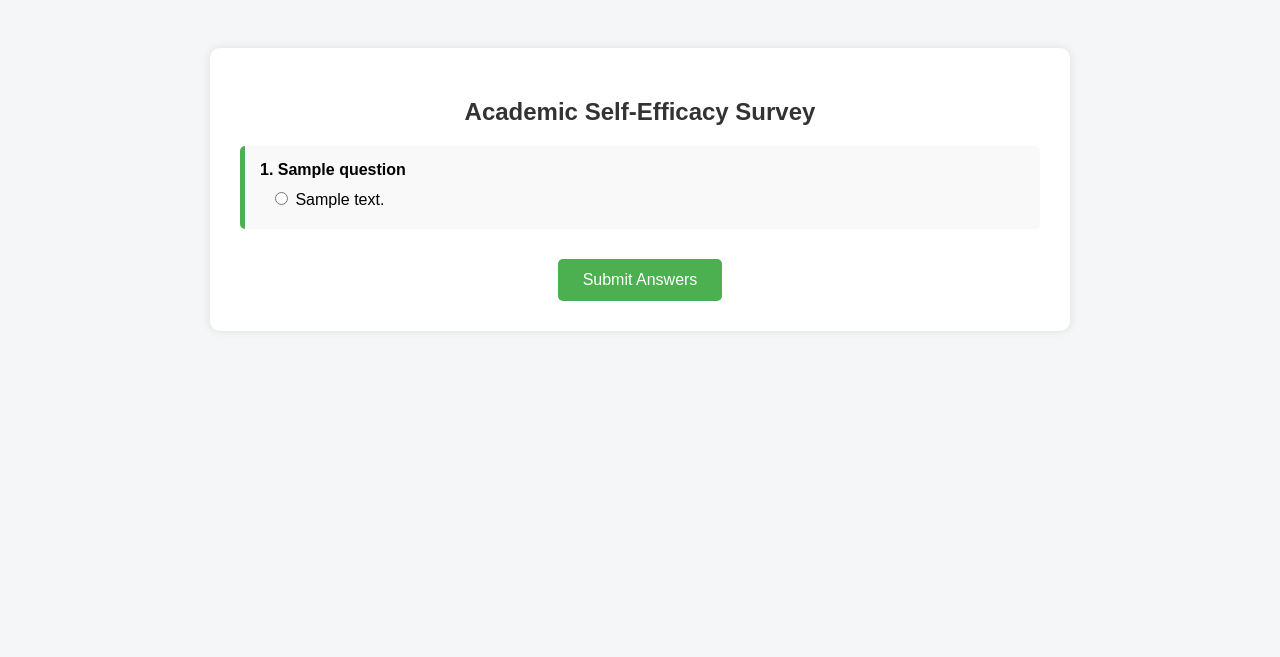
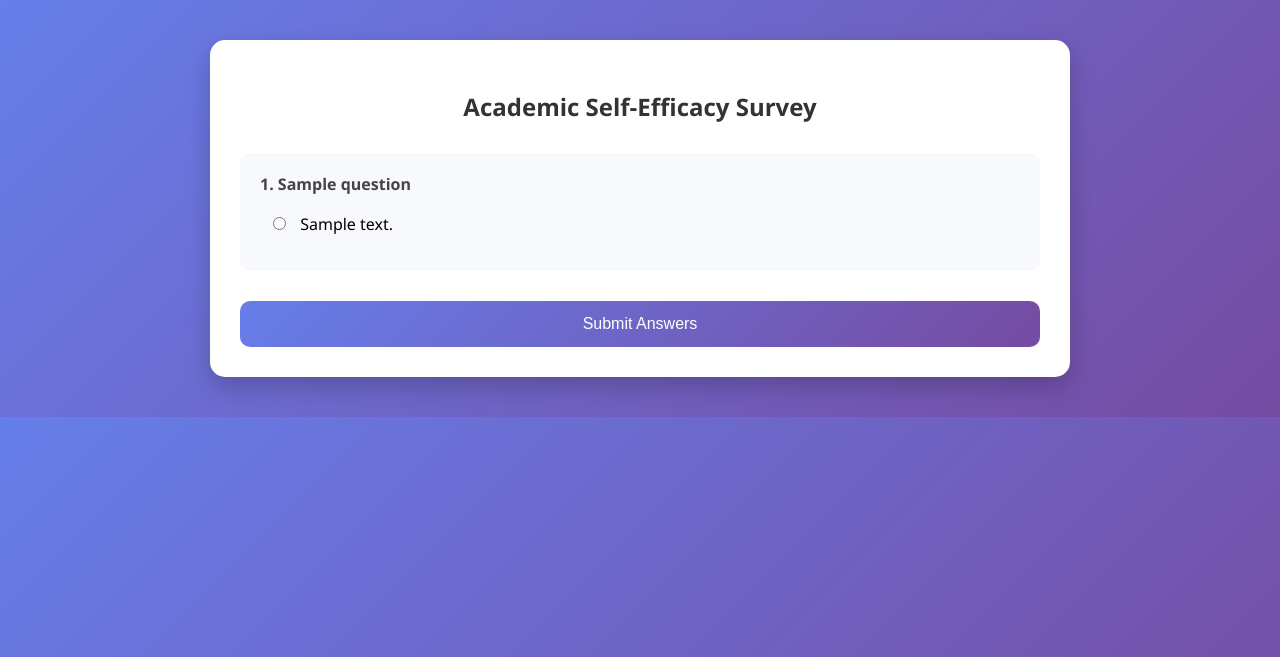
Before and after one commit to dostonbeksoburov65-sudo/psychological-survey-system, a Flask app: template templates/survey.html in a window 1280 px wide. Shown: the top 657 px of the page. Run offline with Flask 3, Linux system fonts and the light colour scheme; the template is opened without the code that fills it: most values are stand-ins (such as "Sample title", 1, 10 or a date in 2020).

Commit message:
update design

```diff
--- a/app.py
+++ b/app.py
@@ -1,22 +1,42 @@
 from flask import Flask, render_template, request
 import json
+import os
 import re
 from datetime import datetime
 
 app = Flask(__name__)
 
 
-# -------------------------
-# LOAD QUESTIONS FROM JSON
-# -------------------------
+# =========================
+# LOAD QUESTIONS
+# =========================
 def load_questions():
     with open("questions.json", "r") as file:
         return json.load(file)
 
 
-# -------------------------
+# =========================
+# SAVE RESULTS (LIST MODE)
+# =========================
+def save_result(new_data):
+    if os.path.exists("results.json"):
+        with open("results.json", "r") as file:
+            try:
+                data = json.load(file)
+            except:
+                data = []
+    else:
+        data = []
+
+    data.append(new_data)
+
+    with open("results.json", "w") as file:
+        json.dump(data, file, indent=4)
+
+
+# =========================
 # VALIDATIONS
-# -------------------------
+# =========================
 def validate_name(name):
     pattern = r"^[A-Za-z\s'-]+$"
     return re.match(pattern, name)
@@ -34,26 +54,23 @@ def validate_dob(dob):
         return False
 
 
-# -------------------------
-# SELF-EFFICACY RESULT LOGIC
-# -------------------------
+# =========================
+# SCORE INTERPRETATION
+# =========================
 def get_state(score):
-
     if score <= 15:
         return "Very High Self-Efficacy"
     elif score <= 30:
         return "Good Confidence"
     elif score <= 45:
-        return "Moderate Confidence"
-    elif score <= 60:
+        return "Moderate Self-Doubt"
+    else:
         return "Low Self-Efficacy"
-    else:
-        return "Very Low Self-Efficacy"
 
 
-# -------------------------
+# =========================
 # ROUTES
-# -------------------------
+# =========================
 
 # HOME PAGE
 @app.route("/")
@@ -61,7 +78,7 @@ def home():
     return render_template("index.html")
 
 
-# START SURVEY (USER INPUT VALIDATION)
+# START SURVEY
 @app.route("/survey", methods=["POST"])
 def survey():
 
@@ -69,12 +86,11 @@ def survey():
     dob = request.form.get("dob")
     student_id = request.form.get("student_id")
 
-    # VALIDATION CHECKS
     if not validate_name(name):
-        return "Invalid name format (Only letters, spaces, - and ' allowed)"
+        return "Invalid name format"
 
     if not validate_dob(dob):
-        return "Invalid date of birth (Use YYYY-MM-DD)"
+        return "Invalid date of birth"
 
     if not validate_student_id(student_id):
         return "Student ID must contain only digits"
@@ -90,22 +106,35 @@ def survey():
     )
 
 
-# SUBMIT SURVEY (CALCULATE SCORE + SAVE RESULT)
+# SUBMIT ANSWERS
 @app.route("/submit", methods=["POST"])
 def submit():
 
     questions = load_questions()
     total_score = 0
 
-    # CALCULATE SCORE
-    for i in range(len(questions)):
-        answer = request.form.get(f"q{i+1}")
-        if answer:
-            total_score += int(answer)
+    # ===== WHILE LOOP =====
+    i = 0
+    while i < len(questions):
+        answer = request.form.get(f"q{i}")
+
+        if answer is None:
+            return f"Error: Question {i+1} not answered"
+
+        total_score += int(answer)
+        i += 1
+
+    # ===== EXTRA VARIABLE TYPES =====
+    sample_float = float(total_score) / len(questions)
+    sample_tuple = ("survey", "result")
+    sample_set = {"A", "B", "C"}
+    sample_frozenset = frozenset(sample_set)
+    sample_bool = total_score > 30
+
+    print(sample_float, sample_tuple, sample_set, sample_frozenset, sample_bool)
 
     state = get_state(total_score)
 
-    # SAVE RESULT TO JSON
     result_data = {
         "name": request.form.get("name"),
         "student_id": request.form.get("student_id"),
@@ -114,8 +143,7 @@ def submit():
         "state": state
     }
 
-    with open("results.json", "w") as file:
-        json.dump(result_data, file, indent=4)
+    save_result(result_data)
 
     return render_template(
         "result.html",
@@ -124,8 +152,8 @@ def submit():
     )
 
 
-# -------------------------
-# RUN APP
-# -------------------------
+# =========================
+# RUN
+# =========================
 if __name__ == "__main__":
     app.run(debug=True)
--- a/questions.json
+++ b/questions.json
@@ -80,7 +80,7 @@
     ]
   },
   {
-    "question": "How confident are you in asking questions when you don’t understand something?",
+    "question": "How confident are you in asking questions when you do not understand something?",
     "options": [
       {"text": "Very confident", "score": 0},
       {"text": "Confident", "score": 1},
--- a/requirements.txt
+++ b/requirements.txt
@@ -1,2 +1,3 @@
 flask
 gunicorn
+psycopg2-binary
--- a/templates/survey.html
+++ b/templates/survey.html
@@ -6,57 +6,76 @@
 
     <style>
         body {
-            font-family: Arial, sans-serif;
-            background-color: #f4f6f8;
+            font-family: 'Segoe UI', sans-serif;
+            background: linear-gradient(135deg, #667eea, #764ba2);
+            margin: 0;
             padding: 40px;
+        }
+        .container {
+            max-width: 800px;
+            margin: auto;
+            background: white;
+            padding: 30px;
+            border-radius: 15px;
+            box-shadow: 0 10px 25px rgba(0,0,0,0.2);
         }
 
         h2 {
             text-align: center;
             color: #333;
-        }
-
-        .container {
-            max-width: 800px;
-            margin: auto;
-            background: white;
-            padding: 30px;
-            border-radius: 10px;
-            box-shadow: 0px 0px 10px rgba(0,0,0,0.1);
+            margin-bottom: 30px;
         }
 
         .question-box {
             margin-bottom: 25px;
-            padding: 15px;
-            border-left: 5px solid #4CAF50;
-            background-color: #f9f9f9;
-            border-radius: 5px;
+            padding: 20px;
+            background-color: #f8f9fc;
+            border-radius: 10px;
+            transition: 0.3s;
         }
 
         .question-text {
             font-weight: bold;
             margin-bottom: 10px;
+            color: #444;
+        }
+        .question-box:hover {
+            transform: scale(1.02);
+            box-shadow: 0 5px 15px rgba(0,0,0,0.1);
         }
 
         .option {
-            margin-left: 10px;
-            margin-bottom: 5px;
+            margin: 8px 0;
+            padding: 8px;
+            border-radius: 5px;
+            cursor: pointer;
+            transition: 0.2s;
+        }
+        .option:hover {
+            background: #e3e6ff;
+        }
+
+        input[type="radio"] {
+            margin-right: 10px;
+            accent-color: #667eea;
         }
 
         button {
             display: block;
-            margin: 30px auto 0;
-            padding: 12px 25px;
+            width: 100%;
+            margin-top: 30px;
+            padding: 14px;
             font-size: 16px;
-            background-color: #4CAF50;
+            background: linear-gradient(135deg, #667eea, #764ba2);
             color: white;
             border: none;
-            border-radius: 5px;
+            border-radius: 10px;
             cursor: pointer;
+            transition: 0.3s;
         }
 
         button:hover {
-            background-color: #45a049;
+            opacity: 0.9;
         }
     </style>
 </head>
```
Also changed, not shown: results.json (+31 -7 lines).
